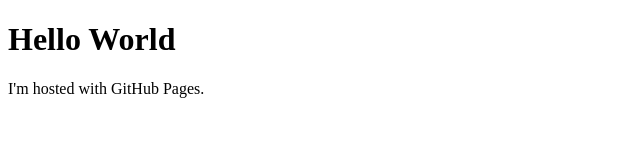
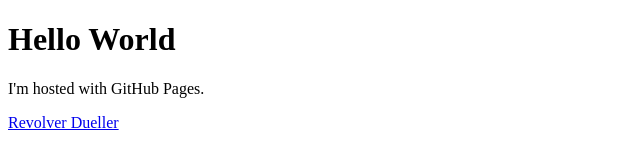
Before and after one commit to desper-dev/desper-dev.github.io, a plain HTML site: page index.html in a window 1280 px wide. Shown: the whole page, without its empty margins (0-640 px from the left). Drawn offline with Linux system fonts and the light colour scheme.

Commit message:
Update index.html
updated a ref

```diff
--- a/index.html
+++ b/index.html
@@ -3,6 +3,6 @@
 <body>
 <h1>Hello World</h1>
 <p>I'm hosted with GitHub Pages.</p>
-  <a href="Revlver Duel Enhanced.html"> </a>
+  <a href="Revolver Duel Enhanced.html"> Revolver Dueller </a>
 </body>
 </html>
```
